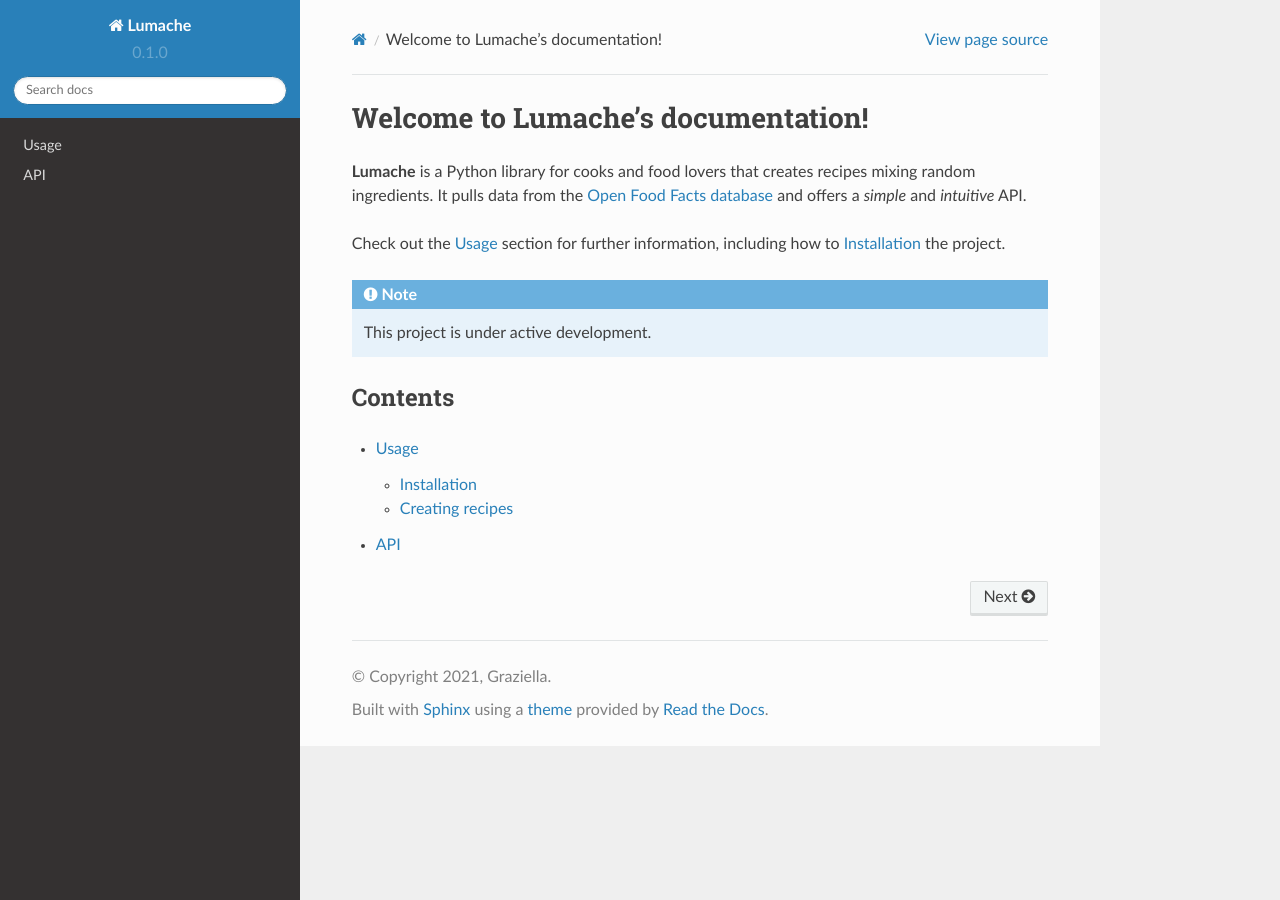
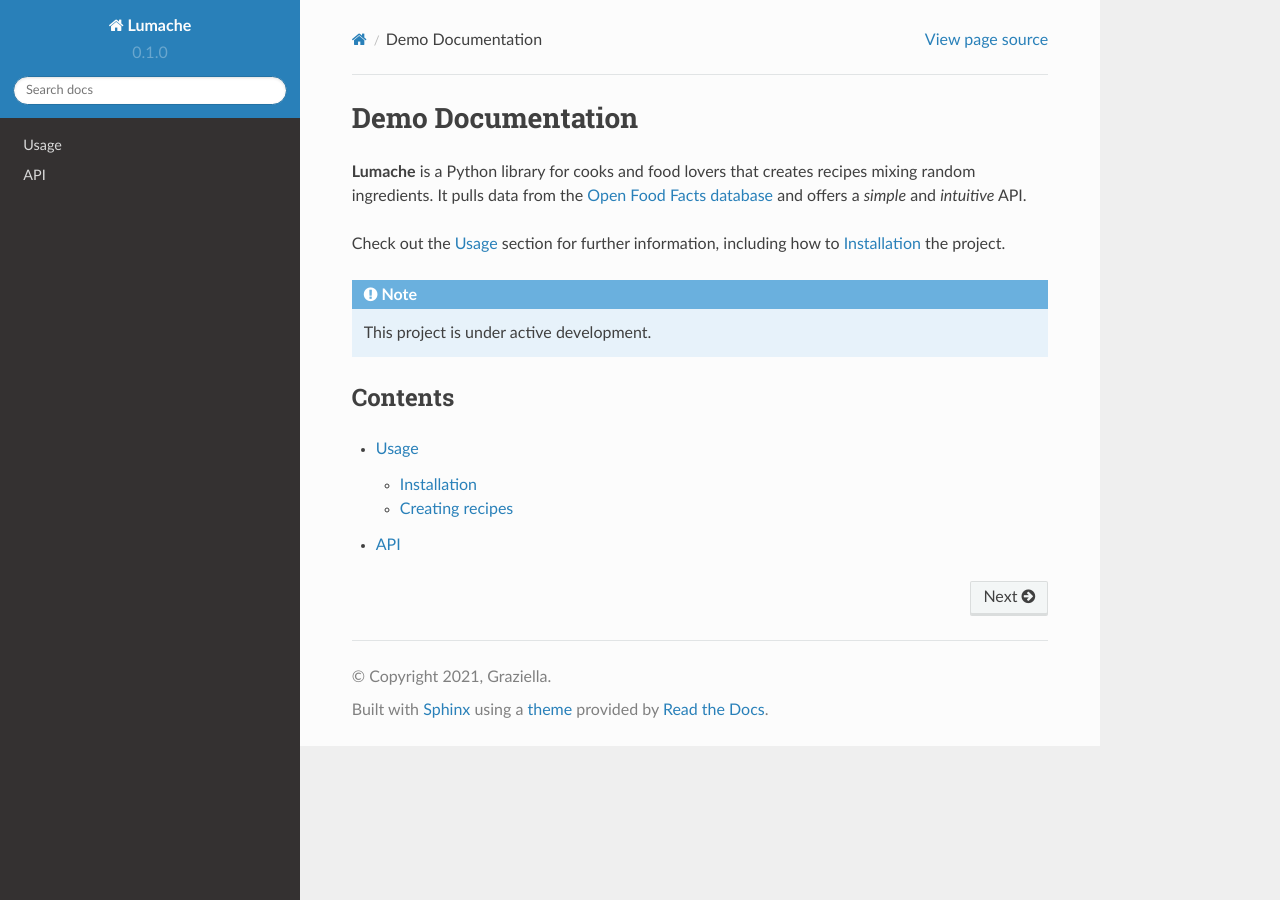
Before and after one commit to mkner/readthedocs, a Sphinx documentation site: the page built from docs/source/index.rst, in a window 1280 px wide. Built offline with Sphinx 7.4.7 and the Read the Docs theme 2.0.0, drawn with Linux system fonts in a browser that asks for light colours.

Commit message:
Update index.rst

```diff
--- a/docs/source/index.rst
+++ b/docs/source/index.rst
@@ -1,5 +1,5 @@
-Welcome to Lumache's documentation!
-===================================
+Demo Documentation
+==================
 
 **Lumache** is a Python library for cooks and food lovers
 that creates recipes mixing random ingredients.
```
